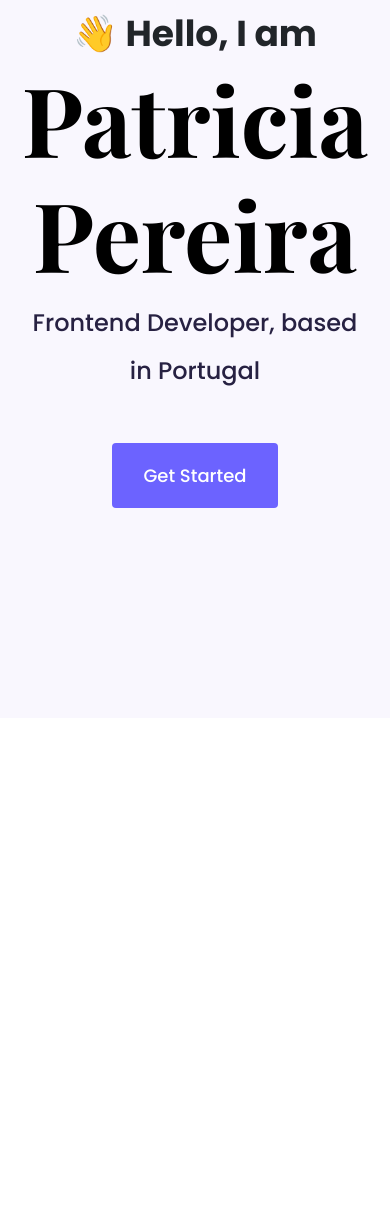
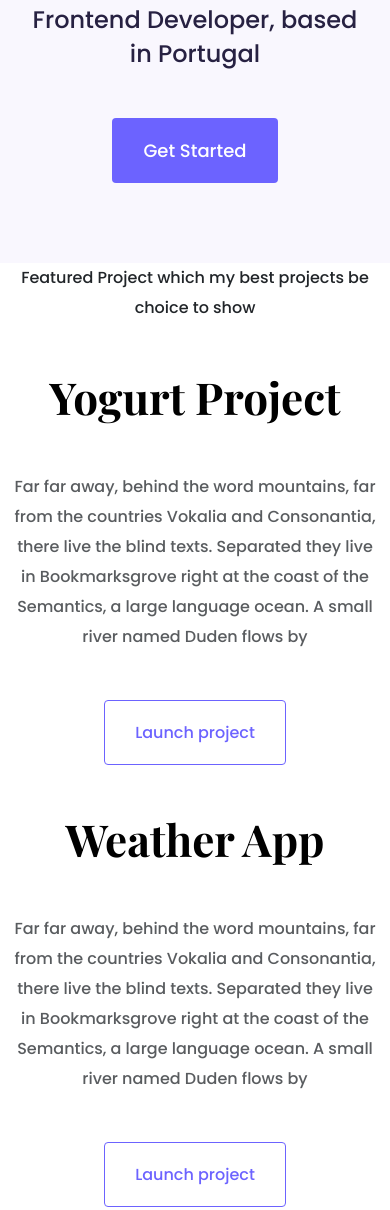
Before and after one commit to NellMn/portfolio-project, a plain HTML site: page index.html in a window 390 px wide. Shown: the part 203-1413 px from the top of the page. Before the commit the page ends 921 px from the top, so only its background shows below. Drawn offline with nearby package versions, Linux system fonts and the light colour scheme.

Commit message:
Integrated homepage content design

```diff
--- a/index.html
+++ b/index.html
@@ -39,5 +39,61 @@
         <a href="#" class="btn btn-branding">Get Started</a>
       </div>
     </div>
+    <p class="text-center mb-5">
+      Featured Project which my best projects be choice to show
+    </p>
+    <div class="container">
+      <div class="row mb-5">
+        <div class="col d-none d-lg-block">
+          <img src="images/yogurt.png" class="img-fluid" alt="" />
+        </div>
+        <div class="col">
+          <div class="project-descriptions">
+            <h2 class="mb-5">Yogurt Project</h2>
+            <p class="mb-5 text-muted">
+              Far far away, behind the word mountains, far from the countries
+              Vokalia and Consonantia, there live the blind texts. Separated
+              they live in Bookmarksgrove right at the coast of the Semantics, a
+              large language ocean. A small river named Duden flows by
+            </p>
+            <a href="#" class="btn btn-branding-outline">Launch project</a>
+          </div>
+        </div>
+      </div>
+      <div class="row mb-5">
+        <div class="col">
+          <div class="project-descriptions">
+            <h2 class="mb-5">Weather App</h2>
+            <p class="mb-5 text-muted">
+              Far far away, behind the word mountains, far from the countries
+              Vokalia and Consonantia, there live the blind texts. Separated
+              they live in Bookmarksgrove right at the coast of the Semantics, a
+              large language ocean. A small river named Duden flows by
+            </p>
+            <a href="#" class="btn btn-branding-outline">Launch project</a>
+          </div>
+        </div>
+        <div class="col d-none d-lg-block">
+          <img src="images/weather.png" class="img-fluid" alt="" />
+        </div>
+      </div>
+      <div class="row mb-5">
+        <div class="col d-none d-lg-block">
+          <img src="images/dictionary.png" class="img-fluid" alt="" />
+        </div>
+        <div class="col">
+          <div class="project-descriptions">
+            <h2 class="mb-5">Dictionary App</h2>
+            <p class="mb-5 text-muted">
+              Far far away, behind the word mountains, far from the countries
+              Vokalia and Consonantia, there live the blind texts. Separated
+              they live in Bookmarksgrove right at the coast of the Semantics, a
+              large language ocean. A small river named Duden flows by
+            </p>
+            <a href="#" class="btn btn-branding-outline">Launch project</a>
+          </div>
+        </div>
+      </div>
+    </div>
   </body>
 </html>
--- a/styles/portfolio.css
+++ b/styles/portfolio.css
@@ -22,10 +22,17 @@ h6 {
 
 h1 {
   font-size: 96px;
+  line-height: 1.5;
+}
+
+h2 {
+  font-size: 64px;
 }
 
 p {
   font-weight: normal;
+  font-size: 16px;
+  line-height: 30px;
 }
 
 .hero {
@@ -44,7 +51,7 @@ p {
   font-family: var(--default-font-family);
   color: #272142;
   font-weight: normal;
-  line-height: 2;
+  line-height: 1.4;
   font-size: 24px;
 }
 
@@ -56,3 +63,37 @@ p {
   line-height: 27px;
   padding: 18px 30px;
 }
+
+.btn-branding-outline {
+  color: var(--branding-color);
+  border: 1px solid var(--branding-color);
+  border-radius: 4px;
+  text-decoration: none;
+  font-size: 16px;
+  line-height: 27px;
+  padding: 18px 30px;
+}
+
+.project-descriptions {
+  padding: 120px 60px;
+}
+
+@media (max-width: 900px) {
+  h1 {
+    font-size: 44px;
+    line-height: 2;
+  }
+
+  h2 {
+    font-size: 44px;
+  }
+
+  .hero {
+    padding: 80px 20px;
+  }
+
+  .project-descriptions {
+    padding: 0;
+    text-align: center;
+  }
+}
```
Also changed, not shown: images/dictionary.png (added), images/weather.png (added), images/yogurt.png (added).
